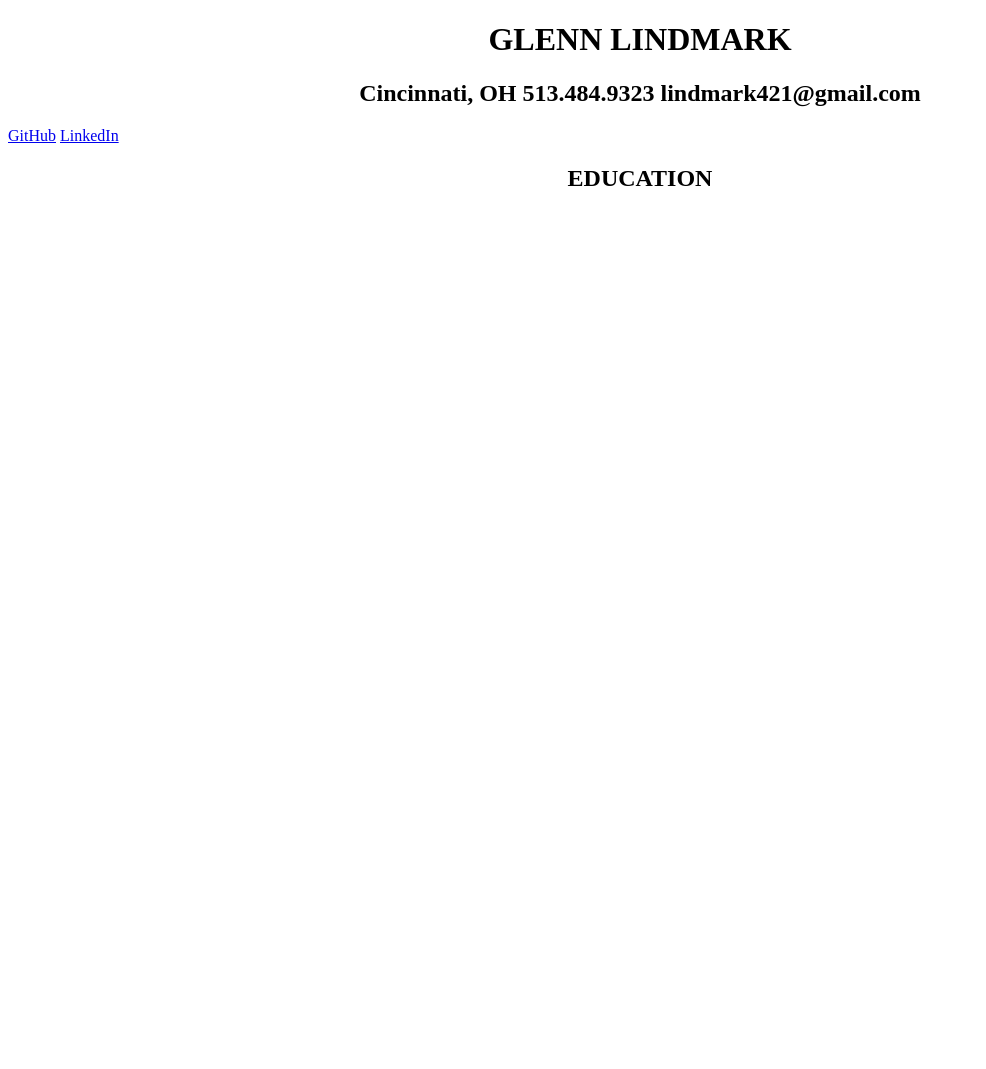
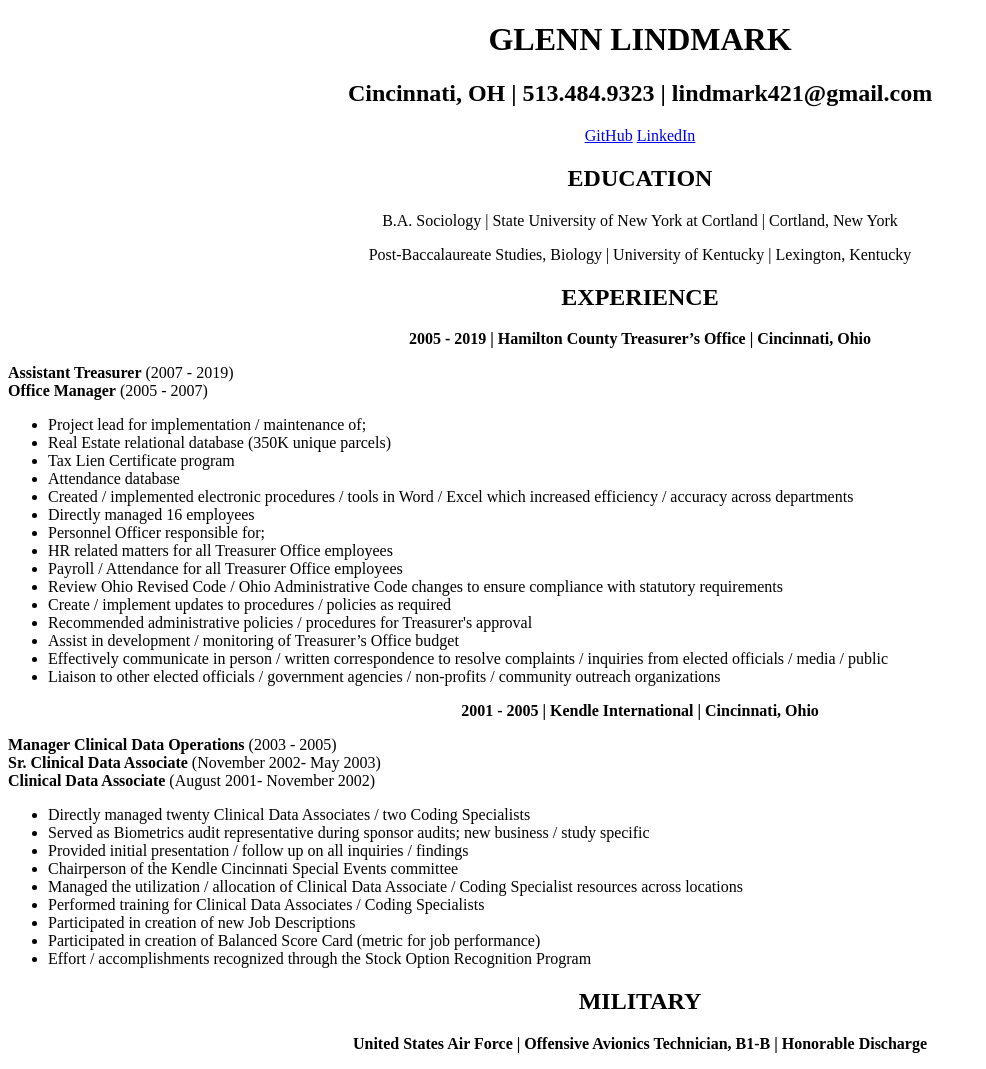
Before and after one commit to GLindmark/Resume-html, a plain HTML site: page index.html in a window 1280 px wide. Shown: the whole page, without its empty margins (0-986 px from the left). Before the commit the page ends 800 px from the top, so only its background shows below. Drawn offline with Linux system fonts and the light colour scheme.

Commit message:
Updated with Experience

```diff
--- a/index.html
+++ b/index.html
@@ -6,18 +6,61 @@
         h1 {text-align:center;}
         h2 {text-align:center;}
         p {text-align:center;}
-        a {text-align:center;}
+
+
  </style>
 </head>
 
 <body>
 
     <h1>GLENN LINDMARK</h1>
-    <h2>Cincinnati, OH                    513.484.9323                    lindmark421@gmail.com</h2>
-    <a href="https://github.com/GLindmark">GitHub</a>
-    <a href="https://www.linkedin.com/in/glenn-lindmark-169351180/">LinkedIn</a>
+    <h2>Cincinnati, OH        |            513.484.9323      |            lindmark421@gmail.com</h2>
+    <p><a href="https://github.com/GLindmark" target="_blank"> GitHub</a>
+    <a href="https://www.linkedin.com/in/glenn-lindmark-169351180/" target="_blank"> LinkedIn</a></p>
     <h2>EDUCATION</h2>
+    <p>B.A. Sociology		|		State University of New York at Cortland		|	Cortland, New York</p>
+    <p>Post-Baccalaureate Studies, Biology	 |	University of Kentucky		|		Lexington, Kentucky</p>
+
+    <h2>EXPERIENCE</h2>
+    <p><B>2005 - 2019		|	Hamilton County Treasurer’s Office		|		Cincinnati, Ohio</B></p>
+    <div><b>Assistant Treasurer</b> (2007 - 2019)</div>
+    <div><b>Office Manager</b> (2005 -  2007)</div>
+    <ul>
+                <li>Project lead for implementation / maintenance of;</li>
+                        <li>Real Estate relational database (350K unique parcels)</li>
+                        <li>Tax Lien Certificate program</li>
+                        <li>Attendance database</li>
+                <li>Created / implemented electronic procedures / tools in Word / Excel which increased efficiency / accuracy across departments</li>
+                <li>Directly managed 16 employees</li>
+                <li>Personnel Officer responsible for;</li>
+                <li>HR related matters for all Treasurer Office employees</li>
+                <li>Payroll / Attendance for all Treasurer Office employees</li>
+                <li>Review Ohio Revised Code / Ohio Administrative Code changes to ensure compliance with statutory requirements</li>
+                <li>Create / implement updates to procedures / policies as required</li>
+                <li>Recommended administrative policies / procedures for Treasurer's approval</li>
+                <li>Assist in development / monitoring of Treasurer’s Office budget </li>
+                <li>Effectively communicate in person / written correspondence to resolve complaints / inquiries from elected officials / media / public</li>
+                <li>Liaison to other elected officials / government agencies / non-profits / community outreach organizations</li>
+    </ul>
+    <p><B>2001 - 2005		|	Kendle International		|		Cincinnati, Ohio</B></p>
+    <div><b>Manager Clinical Data Operations</b> (2003 - 2005)</div>
+    <div><b>Sr. Clinical Data Associate</b> (November 2002- May 2003)</div>
+    <div><b>Clinical Data Associate</b> (August 2001- November 2002)</div>
+
+<ul>
+    <Li>Directly managed twenty Clinical Data Associates / two Coding Specialists</li>
+    <Li>Served as Biometrics audit representative during sponsor audits; new business / study specific</li>
+    <Li>Provided initial presentation / follow up on all inquiries / findings</li>
+    <Li>Chairperson of the Kendle Cincinnati Special Events committee</li>
+    <Li>Managed the utilization / allocation of Clinical Data Associate / Coding Specialist resources across locations</li>
+    <Li>Performed training for Clinical Data Associates / Coding Specialists</li>
+    <Li>Participated in creation of new Job Descriptions</li>
+    <Li>Participated in creation of Balanced Score Card (metric for job performance)</li>
+    <Li>Effort / accomplishments recognized through the Stock Option Recognition Program</li>
+</ul>
+<h2>MILITARY</h2>
+<P><B>United States Air Force  |	Offensive Avionics Technician, B1-B		|		Honorable Discharge</B></P>
 
 
-</body>
+    </body>
 </html>
```
